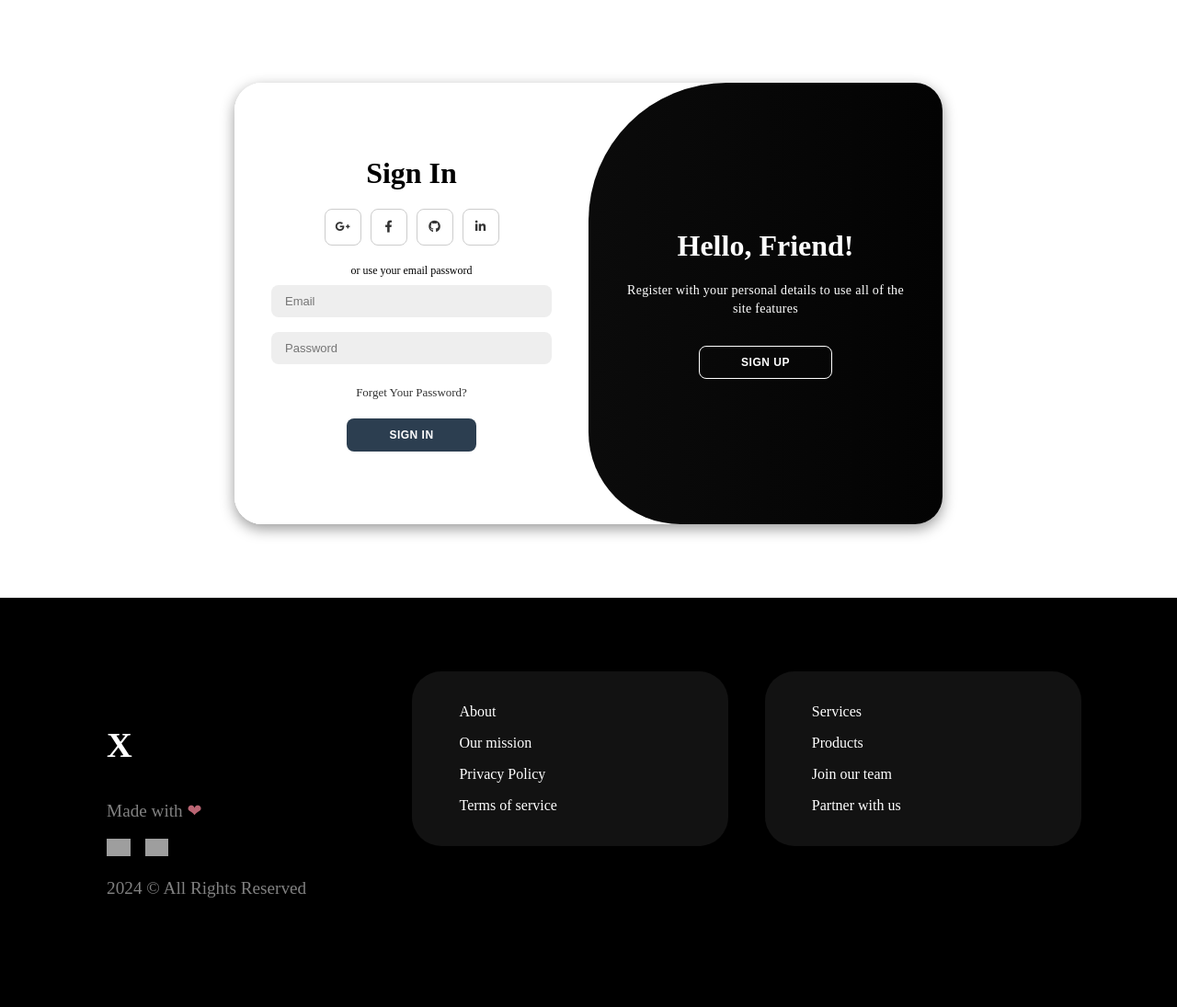
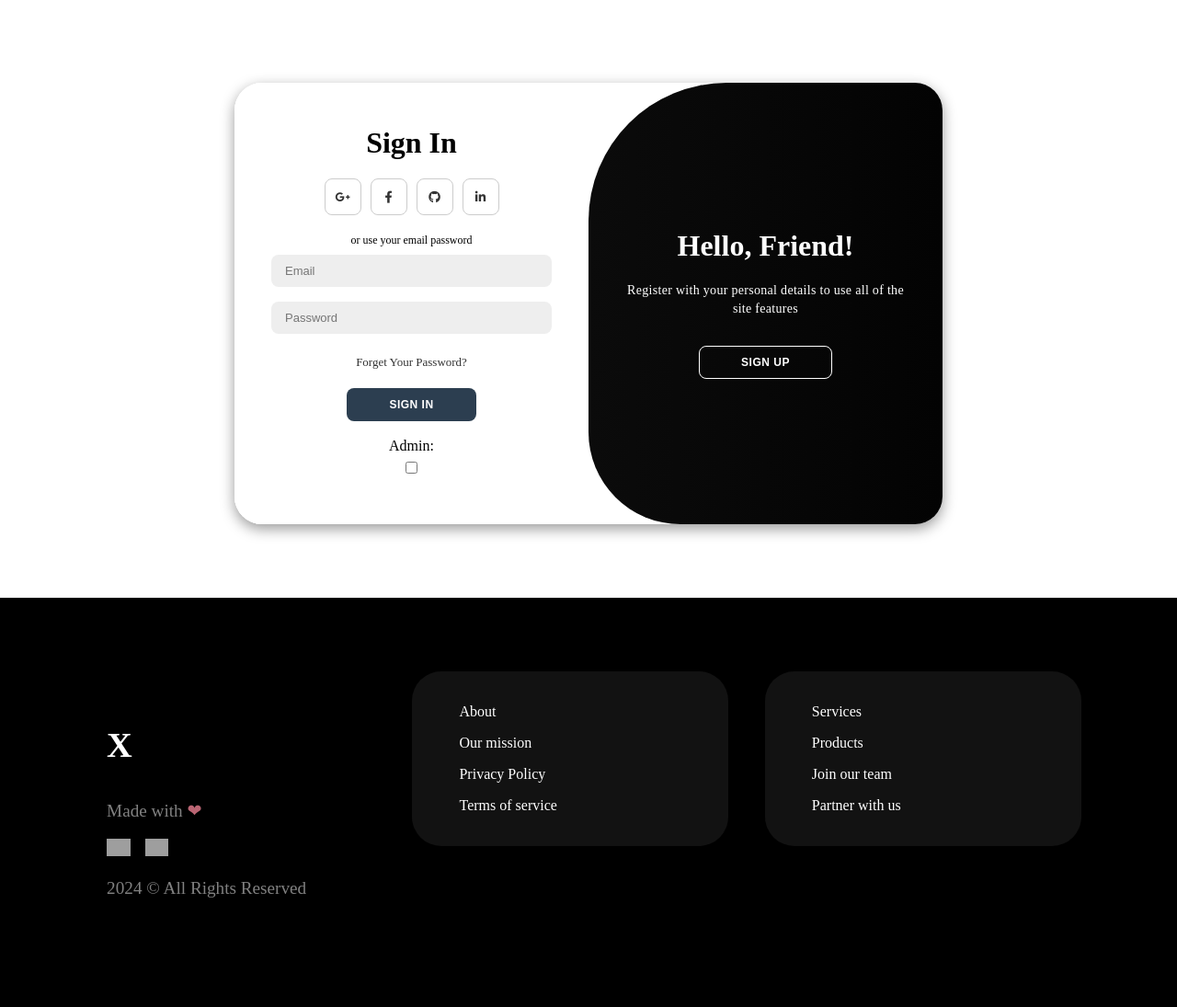
Before and after one commit to Ou4y/Software_frontend, a PHP site: page /LoginSignup.php in a window 1280 px wide. Shown: the part 121-1216 px from the top of the page at 92% size. Run offline with PHP 8.4, Linux system fonts and the light colour scheme; grey boxes are pictures that could not be loaded.

Commit message:
Login form modification

```diff
--- a/public/LoginSignup.php
+++ b/public/LoginSignup.php
@@ -5,7 +5,7 @@
     <meta name="viewport" content="width=device-width, initial-scale=1.0">
     <link rel="stylesheet" href="https://cdnjs.cloudflare.com/ajax/libs/font-awesome/6.4.2/css/all.min.css">
     <link rel="stylesheet" href="../Assets/css/LoginSignup.css">
-    <title>LoginPage</title>
+    <title> Login Page </title>
 
 </head>
 <body>
@@ -50,6 +50,8 @@
                 <input type="password" id="signInPassword" placeholder="Password" name="password" required>
                 <a href="#">Forget Your Password?</a>
                 <button type="submit">Sign In</button>
+                <br>
+                Admin: <input type="checkbox" name="type">
             </form>
         </div>
         <div class="toggle-container">
```
Also changed, not shown: includes/db_connection.php (deleted).
